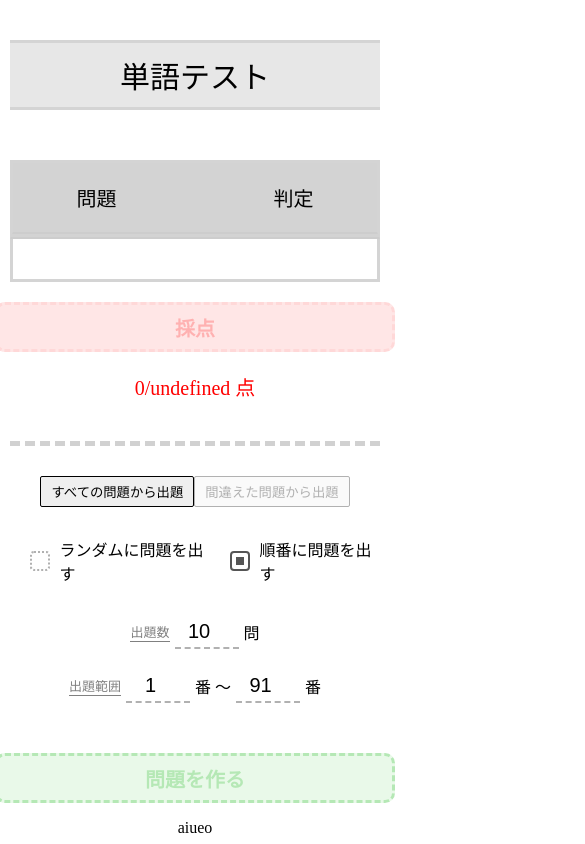
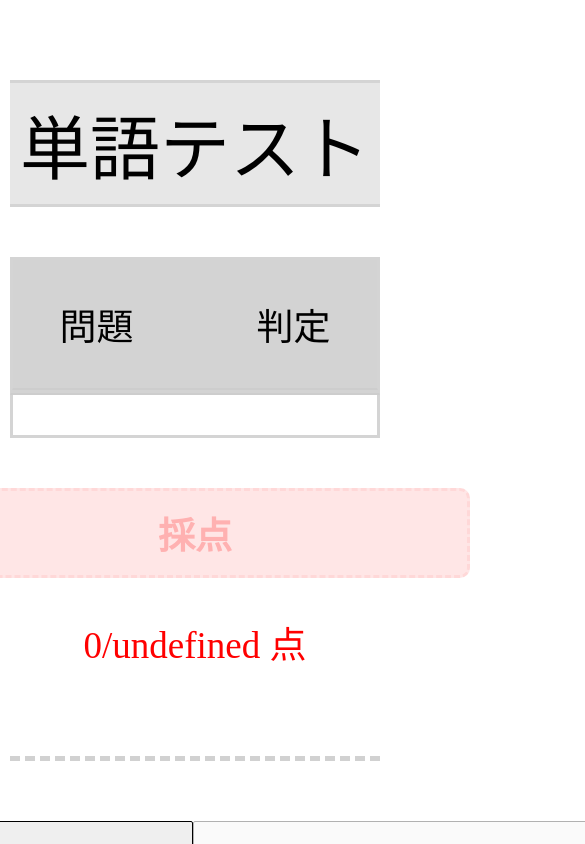
Before and after one commit to suna-0512/tanngo_test, a plain HTML site: page index.html in a window 390 px wide. Both pictures are taken after a click on the button "採点". Shown: the top 844 px of the page, 585 px wide, since content can reach past the window. Drawn offline with Linux system fonts and the light colour scheme.

Commit message:
動作修正とiPhone用にCSS修正

```diff
--- a/index.html
+++ b/index.html
@@ -80,7 +80,6 @@
         <!--問題を作るボタン-->
         <input class="button makeQbutton" id ="createQButton" type="button" value="問題を作る" onclick="makeQuestions()">
 
-        <p>aiueo</p>aaaaaaaaaaaaaaaaaaaaaaaaaaaaa
 
     </div>
 
--- a/tango_test_css.css
+++ b/tango_test_css.css
@@ -7,7 +7,7 @@ body{
 }
 
 .tytle{
-    font-size: 30px;
+    font-size: 70px;
     text-align: center;
     border-top: 3px rgb(212, 212, 212) solid;
     border-bottom: 3px rgb(212, 212, 212) solid;
@@ -27,7 +27,7 @@ body{
     justify-content: space-around;
     background-color: rgb(211, 211, 211);
 
-    font-size: 20px;
+    font-size: 37px;
 
     border-bottom: 7px rgb(205, 205, 205) double;
 }
@@ -36,7 +36,7 @@ body{
     padding: 20px;
     background-color: rgb(255, 255, 255);
     border-top: none;
-    font-size: 20px;
+    font-size: 35px;
 }
 
 .element.Monndai {}
@@ -50,7 +50,7 @@ body{
 }
 .questions{
     border-bottom:2px rgb(186, 203, 201) solid ;
-    height: 25px;
+    height: 60px;
 }
 #judge{
     flex: 1;
@@ -60,9 +60,9 @@ body{
     justify-content: space-around;
 }
 .judges{
-    border-bottom:2px rgb(186, 203, 201) solid ;
-    height: 25px;
     color: red;
+    height: 90.88px;
+    margin: 0px;
 }
 
 #inputAnswer{
@@ -73,12 +73,11 @@ body{
     width: auto;
     flex: 1;
 }
-.InputAnsers{
-    height: 25px;
-    font-size: 15px;
+.InputAnswers{
+    font-size: 37px;
     border: none;
     border-bottom: 1px rgb(186, 203, 201) solid;
-    keyboard
+    height: px;
 }
 
 .checks{
@@ -86,16 +85,16 @@ body{
     flex-direction: column;
     align-items: center;
     margin: 0;
-    padding: 20px;
+    padding: 50px;
 }
 .checks p{
-    font-size: 20px;
+    font-size: 37px;
     color: red;
 }
 .checkButton{
-    width: 400px;
-    height: 50px;
-    font-size: 20px;
+    width: 550px;
+    height: 90px;
+    font-size: 37px;
     background-color: rgb(255, 176, 176);
     color: rgb(255, 0, 0);
     font-weight: bold;
@@ -111,14 +110,16 @@ body{
     align-items: center;
     border-top: 5px rgb(209, 209, 209) dashed;
     padding: 10px;
-    padding: 30px 0 60px 0;
+    padding: 60px 0 200px 0;
+    font-size: 40px;
 }
 
 .databutton{
     opacity: 0.3;
     border-radius: 2px;
     border: 1px solid ;
-    padding: 5px 10px;
+    padding: 10px 20px;
+    font-size: 40px;
 }
 #alldataButton{
     opacity: 1;
@@ -128,7 +129,7 @@ body{
     display: flex;
     flex-direction: column;
     align-items: center;
-    margin: 30px 0;
+    margin: 60px 0;
 }
 
 form{
@@ -143,19 +144,19 @@ form{
 }
 .radioButton[type="radio"]{
     border: 2px dotted rgb(176, 176, 176);
-    border-radius: 4px;
-    width: 20px;
-    height: 20px;
+    border-radius: 18px;
+    width: 50px;
+    height: 50px;
     margin-right: 10px;
-    padding: 4px;
+    padding: 8px;
 }
 .radioButton[type="radio"]:active{
-    width: 15px;
-    height: 15px;
+    width: 40px;
+    height: 40px;
 }
 .radioButton[type="radio"]:checked{
     border: 2px solid #555;
-    background: #555;
+    background: rgba(60, 179, 60, 0.703);
     background-clip: content-box ;
 }
 
@@ -181,23 +182,23 @@ form{
 .selectNum{
     width: 60px;
     height: 30px;
-    font-size: 20px;
+    font-size: 37px;
     text-align: center;
     /* border-radius: 10px; */
     border: none;
     border-bottom: 2px rgb(177, 177, 177) dashed;
 }
 .label_mini{
-    font-size: small;
+    font-size: 30px;
     color: gray;
     border-bottom:0.5px gray solid ;
 }
 
 
 .makeQbutton{
-    width: 400px;
-    height: 50px;
-    font-size: 20px;
+    width: 550px;
+    height: 90px;
+    font-size: 37px;
     font-weight: bold;
     border: 3px rgb(14, 180, 14) dashed;
     color: rgb(14, 180, 14);
--- a/tanngo_test3.js
+++ b/tanngo_test3.js
@@ -82,6 +82,7 @@ var selectMenu = function(dataType){
         Meaning = remindCorrectAnswer
         document.getElementById("alldataButton").style.opacity = "0.3";
         document.getElementById("reminddataButton").style.opacity = "1";
+
     }
 
 
@@ -104,24 +105,43 @@ var makeQuestions = function(){
     var rangeMax = parseInt(numRangeMax.value) ;
     var rangeMin = parseInt(numRangeMin.value) -1;
 
+
+    //間違えた問題のとき、出題範囲の入力の影響を受けるのを防止
+    if (Word == remindQuestion){
+        rangeMax = WL;
+        rangeMin = 0;
+    }
+
     //入力された問題数を取得
     max = document.getElementById("max_num").value;
     console.log(`max=${max}`);
 
-    if (max > WL){
-        max = WL
+
+
+    //ランダムか順番かを取得
+    var Qalign = document.forms.Qalign.selectQalign.value;
+
+    //順番の時、NaN undefined　となるのを防止
+    if (Qalign == "order"){
+        //問題数がデータ数より多い場合、データ数まで問題数を減らす
+        if (max > WL){
+            max = WL
+        }
+
+        //問題数が出題範囲より多い場合〃
+        if (max > rangeMax-rangeMin){
+            max = rangeMax-rangeMin
+        }
     }
-
 
     //ランダムか順番かで n の配列を作る
     n.length = 0    //配列の中身を初期化
-    var Qalign = document.forms.Qalign.selectQalign.value;
     switch (Qalign){
         case "random" :
             console.log("random")
             //ランダムな数字の配列を作る
-            for (let i = 0; i < max; i++) {
-                n.push(Math.floor(Math.random()*(rangeMax+rangeMin+1)+rangeMin))
+            for (let i = 0; i < max; i+=1) {
+                n.push(Math.floor(Math.random()*(rangeMax+rangeMin)+rangeMin))
             }
             break
 
@@ -145,7 +165,7 @@ var makeQuestions = function(){
     for (let i = 0; i < max; i += 1){
         question = Word[n[i]]
         Questions += `<p class="questions" id = question${i+1}>問題${i+1} : ${n[i]+1} . ${question}</p>`
-        Questions += `<input class = "InputAnsers" id = "inputAnswer${i+1}" type="text" placeholder="解答を入力">`
+        Questions += `<input class = "InputAnswers" id = "inputAnswer${i+1}" type="text" placeholder="解答を入力">`
         Questions += "</br>"
     }
 
@@ -161,7 +181,6 @@ var checkButton_pushed = function() {
     //答え
     var Judges = ""
     var maruNum = 0 ;
-    var sannkakuNum = 0 ;
 
 
     for (let i = 0; i < max; i += 1){
@@ -180,7 +199,7 @@ var checkButton_pushed = function() {
 
         } else if (correctAnswer.includes(inputAnswer.value) == true && inputAnswer.value != "") {
             judge = "○  " + correctAnswer;
-            sannkakuNum += 1 ;
+            maruNum += 1 ;
 
             //間違えた問題リストから今正解した問題を一つ消す
             remindQuestion.splice(n[i],1)
```
